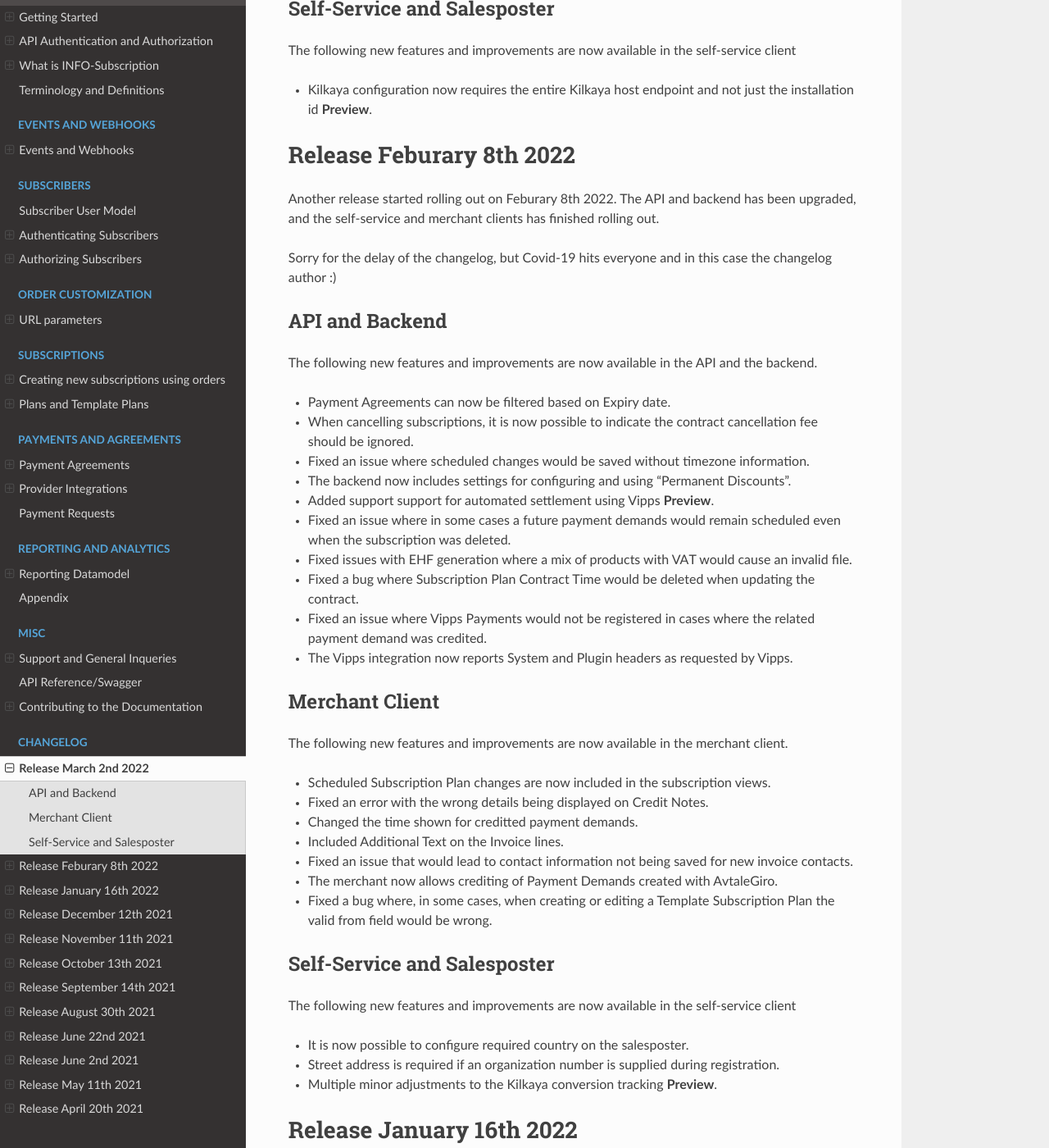
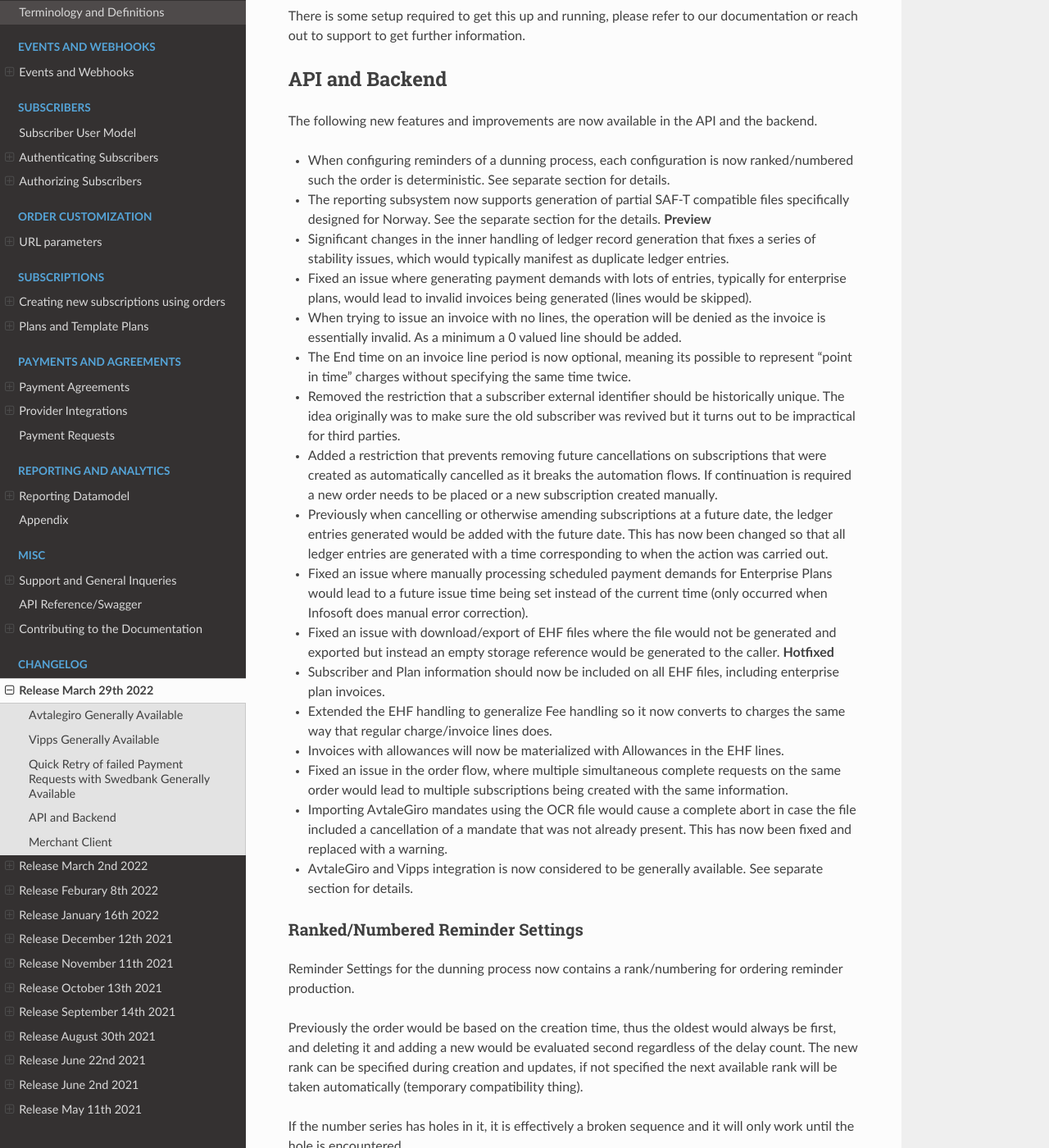
Before and after one commit to infosoftas/info-subscription-doc, a Sphinx documentation site: the page built from source/changelog/changelog.rst, in a window 1280 px wide and 1400 px high, scrolled down 1240 px. Shown: the whole window at 82% size. Built offline with Sphinx 7.4.7 and the Read the Docs theme 2.0.0, drawn with Linux system fonts in a browser that asks for light colours; formulas are drawn with MathJax 3; some of the changed text lies outside the part shown.

Commit message:
Changelog for r100 (#47)
* Added initial changelog for r100

* Fixed spelling and wording after review.

Added SAF-T feature description.

Co-authored-by: Esben Bach <esben@infosoft.no>

```diff
--- a/source/changelog/changelog.rst
+++ b/source/changelog/changelog.rst
@@ -1,3 +1,4 @@
+.. include:: r100.inc
 .. include:: r99.inc
 .. include:: r98.inc
 .. include:: r97.inc
@@ -9,4 +10,3 @@
 .. include:: r91.inc
 .. include:: r90.inc
 .. include:: r89.inc
-.. include:: r88.inc
--- /dev/null
+++ b/source/changelog/r100.inc
@@ -0,0 +1,101 @@
+.. _changelog-r100:
+
+***********************
+Release March 29th 2022
+***********************
+Another release, this one marks our 100th anniversary for releases, since we started numbering our releases at least.
+This release has lots of minor changes, a few new features, and we are making a several as generally available (ie. they are out of preview).
+
+As always the backend has been rolled out entirely, while the frontend/UI clients will roll out over the next couple of days.
+
+Avtalegiro Generally Available
+==============================
+With this release the Avtalegiro integration is now generally available for everyone to use.
+
+Simply put this feature allows subscribers to register AvtaleGiro mandates with their bank (or using an online form if the tenant provides on), and mandates can be imported into INFO-Subscription for recurring charges.
+
+There is some setup required to get this up and running, with the Bank, with Mastercard Payment Services and of course with INFO-Subscription.
+Please refer to our documentation or reach out to support to get further information.
+
+Vipps Generally Available
+=========================
+With this release the Vipps Recurring (Faste betalinger) integration is now generally available for everyone to use.
+
+The Vipps Recurring integration allows subscribers to use Vipps for payment of their recurring subscriptions, and manage their preferred payment means in the Vipps App.
+Vipps takes care of notifying the subscriber about expired credit cards or failed payments etc, while INFO-Subscription takes care of generating the underlying payment demand/invoice that defines what needs to be charged.
+
+There is some setup required to get this up and running, with Vipps and with INFO-Subscription.
+Please refer to our documentation or reach out to support to get further information.
+
+Quick Retry of failed Payment Requests with Swedbank Generally Available
+============================================================================
+With this release Swedbank Payment Request retry handling is now generally available.
+
+When using the Swedbank PSP for card processing, it sometimes happens that there are intermediate issues with the card handling. Typically due to a lack of funds on the card.
+It is now possible to configure INFO-Subscription to automatically retry those failed requests after a period of time, and only failing back to regular reminders in case the retries have failed to achieve the desired result.
+
+There is some setup required to get this up and running, please refer to our documentation or reach out to support to get further information.
+
+API and Backend
+===============
+The following new features and improvements are now available in the API and the backend.
+
+* When configuring reminders of a dunning process, each configuration is now ranked/numbered such the order is deterministic. See separate section for details.
+* The reporting subsystem now supports generation of partial SAF-T compatible files specifically designed for Norway. See the separate section for the details. **Preview**
+* Significant changes in the inner handling of ledger record generation that fixes a series of stability issues, which would typically manifest as duplicate ledger entries.
+* Fixed an issue where generating payment demands with lots of entries, typically for enterprise plans, would lead to invalid invoices being generated (lines would be skipped).
+* When trying to issue an invoice with no lines, the operation will be denied as the invoice is essentially invalid. As a minimum a 0 valued line should be added.
+* The End time on an invoice line period is now optional, meaning its possible to represent "point in time" charges without specifying the same time twice.
+* Removed the restriction that a subscriber external identifier should be historically unique. The idea originally was to make sure the old subscriber was revived but it turns out to be impractical for third parties.
+* Added a restriction that prevents removing future cancellations on subscriptions that were created as automatically cancelled as it breaks the automation flows. If continuation is required a new order needs to be placed or a new subscription created manually.
+* Previously when cancelling or otherwise amending subscriptions at a future date, the ledger entries generated would be added with the future date. This has now been changed so that all ledger entries are generated with a time corresponding to when the action was carried out.
+* Fixed an issue where manually processing scheduled payment demands for Enterprise Plans would lead to a future issue time being set instead of the current time (only occurred when Infosoft does manual error correction).
+* Fixed an issue with download/export of EHF files where the file would not be generated and exported but instead an empty storage reference would be generated to the caller. **Hotfixed**
+* Subscriber and Plan information should now be included on all EHF files, including enterprise plan invoices.
+* Extended the EHF handling to generalize Fee handling so it now converts to charges the same way that regular charge/invoice lines does.
+* Invoices with allowances will now be materialized with Allowances in the EHF lines.
+* Fixed an issue in the order flow, where multiple simultaneous complete requests on the same order would lead to multiple subscriptions being created with the same information.
+* Importing AvtaleGiro mandates using the OCR file would cause a complete abort in case the file included a cancellation of a mandate that was not already present. This has now been fixed and replaced with a warning.
+* AvtaleGiro and Vipps integration is now considered to be generally available. See separate section for details.
+
+Ranked/Numbered Reminder Settings
+---------------------------------
+Reminder Settings for the dunning process now contains a rank/numbering for ordering reminder production.
+
+Previously the order would be based on the creation time, thus the oldest would always be first, and deleting it and adding a new would be evaluated second regardless of the delay count.
+The new rank can be specified during creation and updates, if not specified the next available rank will be taken automatically (temporary compatibility thing).
+
+If the number series has holes in it, it is effectively a broken sequence and it will only work until the hole is encountered.
+
+The introduction of this ordering represents a breaking change in the API, but our telemetry tells us that no-one but we are using that API.
+
+The UI has not yet been updated to acknowledge the new numbering, so expect some issues when managing multiple reminder setups at the same time.
+
+Partial SAF-T Financial File generation
+---------------------------------------
+The reporting sub-system now includes an feature for generating partially compliant SAF-T Financial files.
+
+Since INFO-Subscription is not meant for full company accounting, it is not possible to generate fully compliant SAF-T Financial files.
+However with some configuration enabled, its possible to generate partial SAF-T Financial files that relates to everything concerning subscriptions.
+
+Data will be mainly be generated for:
+
+* GeneralLedgerAccounts
+* Customers
+* TaxTable
+* GeneralLedgerEntries
+
+For some tenants this will be sufficient, for others further "mangling" is required.
+Some tenants may be able to submit multiple files to the authorities.
+
+Please refer to the documentation for how to configure the details or reach out to support for help.
+
+Merchant Client
+===============
+The following new features and improvements are now available in the merchant client.
+
+* Added option to download invoice details for enterprise plans from the grid view.
+* Added support for name changes for temporary address changes.
+* Fixed a timezone issue with search on Payments, Invoices, Corrections and CreditNotes **Hotfixed**.
+* Adjustments and fixes to Recurring Deliveries and related Distribution Innovation integration **Preview**.
+* Configuration of Payment Request retries (Swedbank) is now generally available. See separate section for details.
```
